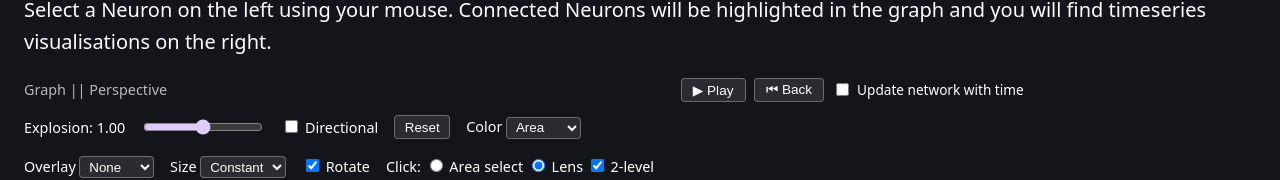
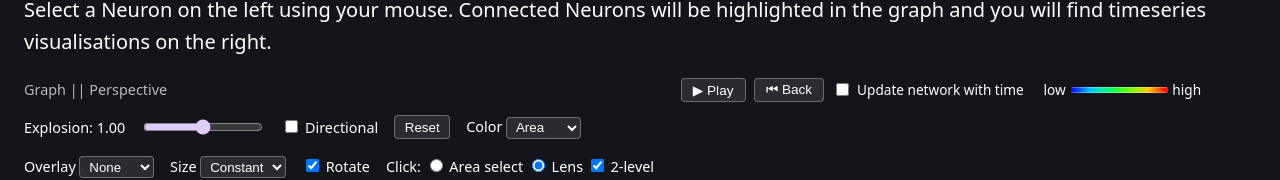
Before and after one commit to hereditary-eu/NeuronalLens, an Astro site: page / in a window 1280 px wide. Shown: the part 117-297 px from the top of the page. Built offline with nearby package versions, Linux system fonts and the light colour scheme; Astro itself is replaced by a stand-in of ours; no server answers.

Commit message:
timeseries colorlegend

```diff
--- a/src/components/Timeseries.astro
+++ b/src/components/Timeseries.astro
@@ -9,6 +9,11 @@
     <input id="ts-network-refetch" type="checkbox" />
     Update network with time
   </label>
+  <span id="ts-legend">
+    low
+    <span id="ts-legend-bar"></span>
+    high
+  </span>
 </div>
 <astro-timeseries>
   <div id="ts-plot-container"></div>
@@ -40,6 +45,32 @@
     color: white;
     cursor: pointer;
     user-select: none;
+  }
+  #ts-legend {
+    display: flex;
+    align-items: center;
+    gap: 0.3rem;
+    font-size: 0.85rem;
+    color: white;
+    user-select: none;
+    margin-left: 0.75rem;
+  }
+  /* same ramp as Three.astro activity colours: setHSL((1 - v) * 0.67, 1.0, 0.5) */
+  #ts-legend-bar {
+    width: 6rem;
+    height: 0.2rem;
+    border-radius: 2px;
+    border: 1px solid rgba(255, 255, 255, 0.3);
+    border-left: 1px black;
+    background: linear-gradient(
+      to right,
+      hsl(241, 100%, 50%),
+      hsl(193, 100%, 50%),
+      hsl(145, 100%, 50%),
+      hsl(96, 100%, 50%),
+      hsl(48, 100%, 50%),
+      hsl(0, 100%, 50%)
+    );
   }
   astro-timeseries {
     display: block;
```
